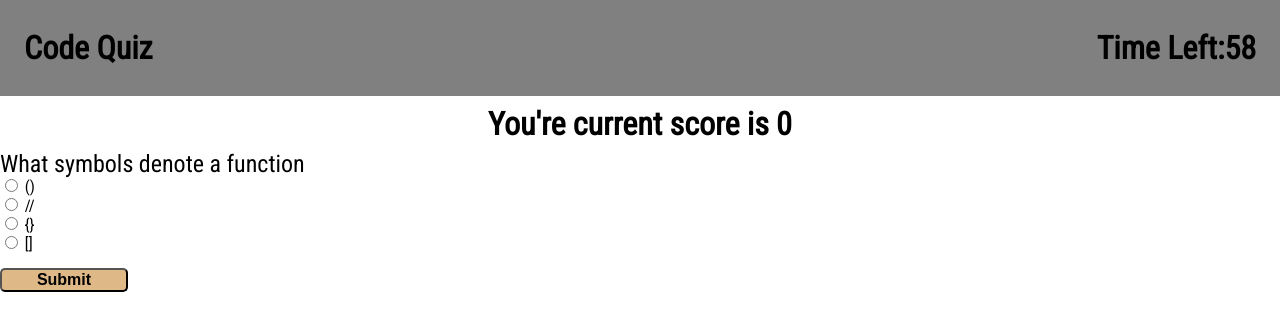
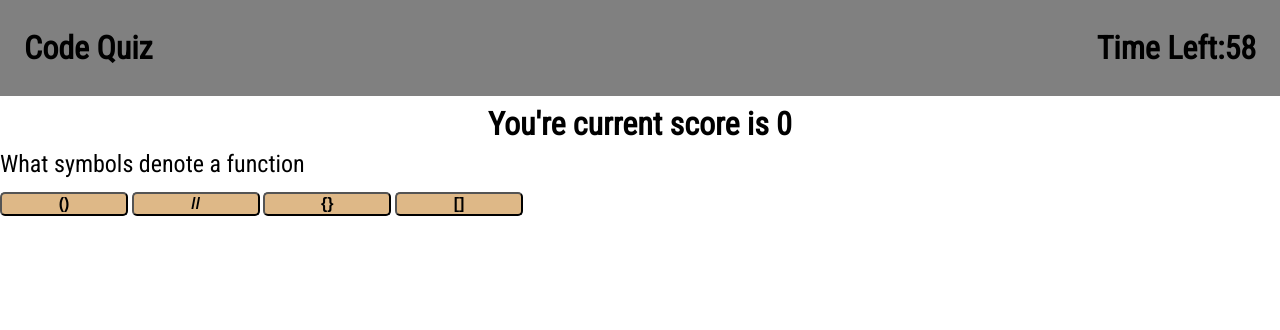
Before and after one commit to TJCourey/code-quiz, a plain HTML site: page index.html in a window 1280 px wide. Both pictures are taken after a click on the button "Let's Start!". Drawn offline with Linux system fonts and the light colour scheme.

Commit message:
added scoring functionality, had to switch from radio to buttons for answers

```diff
--- a/assets/script.js
+++ b/assets/script.js
@@ -14,7 +14,10 @@ var ansA = document.getElementById("optionA");
 var ansB = document.getElementById("optionB");
 var ansC = document.getElementById("optionC");
 var ansD = document.getElementById("optionD");
+var answerEl = document.getElementsByClassName("answer");
 var endScoreEl = document.getElementById("endScore");
+var finalAns = "";
+var q = 0;
 // console.log(startButtonEl);
 
 // link test initialization button
@@ -38,12 +41,28 @@ function timer() {
     }
   }, 1000);
 }
+
 // create prompts for questions
-
 function runTest() {
   startDis.setAttribute("style", "display:none;");
   testDis.setAttribute("style", "display:block;");
 }
+
+var clickCheck = function () {
+  finalAns = this.getAttribute("value");
+  questionArr[q].answerCheck();
+  q++;
+  if (q > questionArr.length - 1) {
+    finalScore();
+  } else {
+    questionPrompt();
+  }
+};
+
+for (var i = 0; i < answerEl.length; i++) {
+  answerEl[i].addEventListener("click", clickCheck);
+}
+console.log(answerEl.length);
 // creat objects for questions and answers
 var questionArr = [
   {
@@ -51,7 +70,7 @@ var questionArr = [
     answers: ["()", "//", "{}", "[]"],
     answerCheck: function () {
       // provide feedback for correct and incorrect answers
-      if (subAnsEl == "a") {
+      if (finalAns == "a") {
         score++;
         rightWrong.textContent = "Correct!";
       } else {
@@ -71,7 +90,7 @@ var questionArr = [
     ],
     answerCheck: function () {
       // provide feedback for correct and incorrect answers
-      if (subAnsEl == "c") {
+      if (finalAns == "c") {
         score++;
         rightWrong.textContent = "Correct!";
       } else {
@@ -91,7 +110,7 @@ var questionArr = [
     ],
     // provide feedback for correct and incorrect answers
     answerCheck: function () {
-      if (subAnsEl == "b") {
+      if (finalAns == "b") {
         score++;
         rightWrong.textContent = "Correct!";
       } else {
@@ -103,27 +122,28 @@ var questionArr = [
   },
 ];
 // create waay to display questions
-var i = 0;
 function questionPrompt() {
-  questionDis.innerHTML = questionArr[i].question;
-  ansA.innerHTML = questionArr[i].answers[0];
-  ansB.innerHTML = questionArr[i].answers[1];
-  ansC.innerHTML = questionArr[i].answers[2];
-  ansD.innerHTML = questionArr[i].answers[3];
-  //   console.log(questionArr[i].answers[3]);
+  questionDis.innerHTML = questionArr[q].question;
+  ansA.innerHTML = questionArr[q].answers[0];
+  ansB.innerHTML = questionArr[q].answers[1];
+  ansC.innerHTML = questionArr[q].answers[2];
+  ansD.innerHTML = questionArr[q].answers[3];
+  // create score tracker
+  scoreTrackEl.textContent = "You're current score is " + score;
 }
-subAnsEl.addEventListener("click", function () {
-  questionArr[i].answerCheck();
-  i++;
-  if (i > questionArr.length - 1) {
-    finalScore();
-  } else {
-    questionPrompt();
-  }
-});
 
-// create score tracker
-scoreTrackEl.textContent = "You're current score is " + score;
+// console.log(answerEl);
+// answerEl.addEventListener("click", function () {
+// answerEl = document.getElementById("answer").value;
+//   console.log(answerEl);
+//   questionArr[q].answerCheck();
+//   q++;
+//   if (q > questionArr.length - 1) {
+//     finalScore();
+//   } else {
+//     questionPrompt();
+//   }
+// });
 
 // create final score card
 // create input to track score
--- a/index.html
+++ b/index.html
@@ -33,25 +33,32 @@
     <section class="test-questions" id="questionSec">
       <h2 id="scoreTrack"></h2>
       <h3 id="question">Question</h3>
-      <form class="answer-form" id="answers" action="./assets/script.js">
+      <button id="optionA" class="answer" value="a"></button>
+      <button id="optionB" class="answer" value="b"></button>
+      <button id="optionC" class="answer" value="c"></button>
+      <button id="optionD" class="answer" value="d"></button>
+      <!-- <form class="answer-form" id="answers" action="./assets/script.js">
         <div>
-          <input type="radio" name="answer" value="a" />
+          <input type="radio" class="answer" value="a" />
           <label id="optionA" for="a">A</label><br />
         </div>
         <div>
-          <input type="radio" name="answer" value="b" />
+          <input type="radio" class="answer" value="b" />
           <label id="optionB" for="b">B</label><br />
         </div>
         <div>
-          <input type="radio" name="answer" value="c" />
+          <input type="radio" class="answer" value="c" />
           <label id="optionC" for="c">C</label><br />
         </div>
         <div>
-          <input type="radio" name="answer" value="d" />
+          <input type="radio" class="answer" value="d" />
           <label id="optionD" for="d">D</label><br />
         </div>
-      </form>
-      <button id="subAns">Submit</button>
+        <div>
+          <button id="subAns">Submit</button>
+        </div>
+      </form> -->
+
       <p id="feedback"></p>
     </section>
     <section id="finalScore" class="final-score">
@@ -59,7 +66,7 @@
       <p>Add your score to the high scores list!</p>
       <form action="./assets/script.js"></form>
       <label for="initials">Your initials: </label>
-      <input type="text" id="initials" name="initials" /><br
+      <input type="text" id="initials" name="initials" />
       <button>Submit</button>
     </section>
     <script src="./assets/script.js"></script>
```
